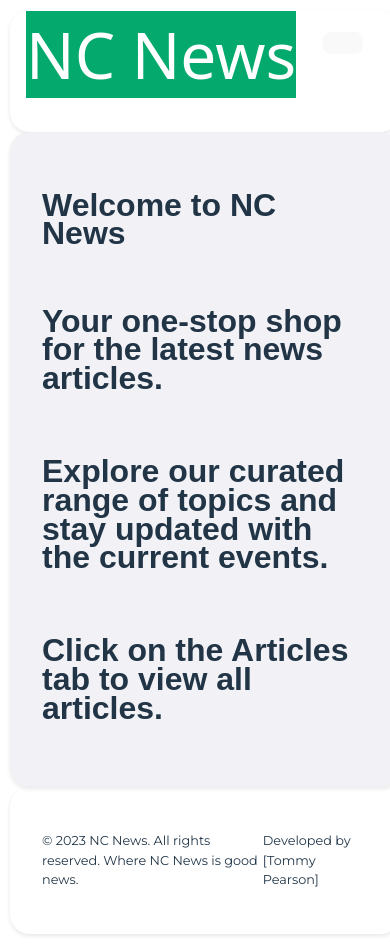
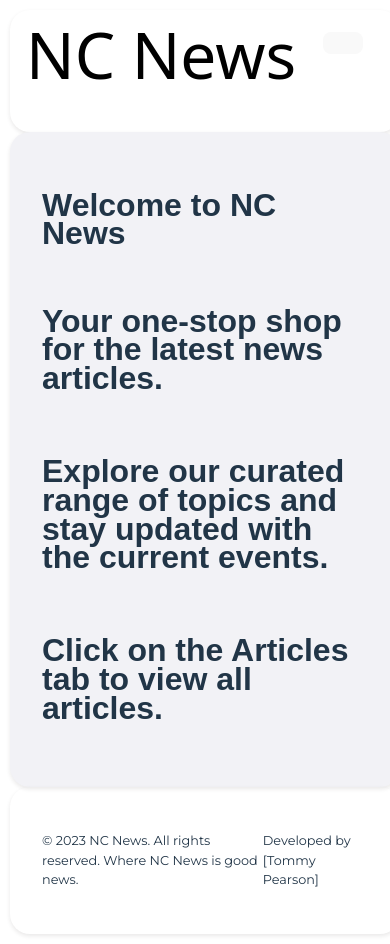
Before and after one commit to T0mmy-Pearson/nc-news-app, a React (Vite) app: page / in a window 390 px wide. Built offline with nearby package versions, Linux system fonts and the light colour scheme; a web font is replaced by a local one.

Commit message:
added some CSS for logo fix on mobile

```diff
--- a/src/components/Header.jsx
+++ b/src/components/Header.jsx
@@ -6,7 +6,10 @@ export default function Header() {
   return (
     <>
     <header className="header">
-      <h1><NavLink to="/">NC News</NavLink></h1>
+      <h1><NavLink to="/"
+      style={({ isActive })=> ({
+    background: isActive ? "none" : "none",
+  })}  >NC News</NavLink></h1>
       <NavbarC/>
     </header>
     </>
--- a/src/index.css
+++ b/src/index.css
@@ -29,6 +29,7 @@
   margin: 0;
 }
 
+
 .home-page-hero {
   display: flex;
   background-color: #f2f2f6;
@@ -58,7 +59,6 @@ body {
 
 h1 {
   font-family: "Cascadia Mono", sans-serif;
-  ;
   font-size: 4em;
   line-height: .90;
 }
@@ -66,7 +66,6 @@ h1 {
 h2,
 h3 {
   font-family: "Cascadia Mono", sans-serif;
-  ;
   font-size: 2em;
   line-height: .90;
 }
@@ -241,6 +240,10 @@ img {
     flex: 1 1 100%;
     max-width: 100%;
   }
+  /* Header Mobile */
+.header {
+    flex-direction: row;
+}
 
   /* navbar mobile */
 
@@ -280,9 +283,4 @@ img {
     background-color: #ddd;
     color: black;
   }
-
-  .active {
-    background-color: #04AA6D;
-    color: white;
-  }
 }
```
